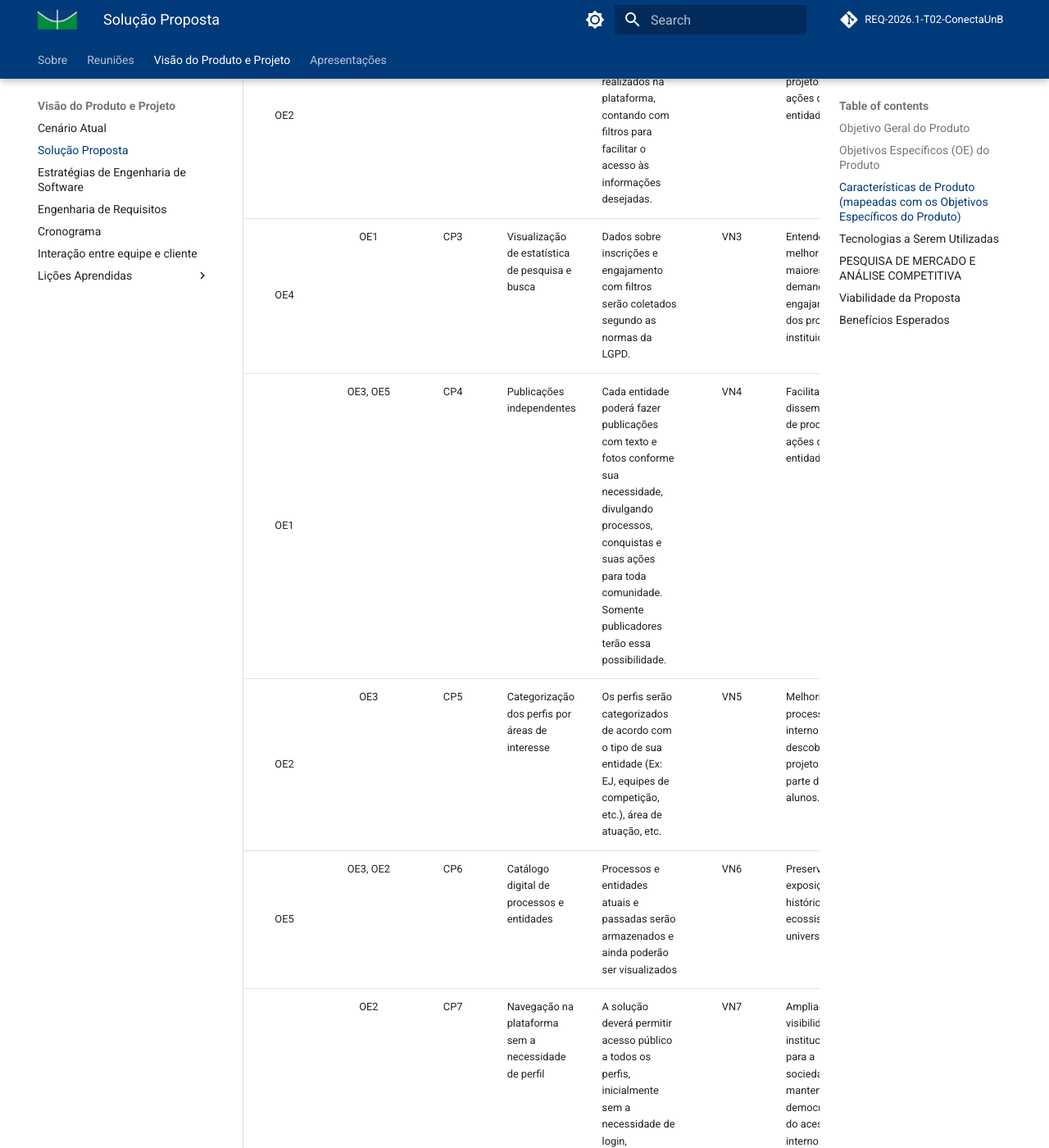
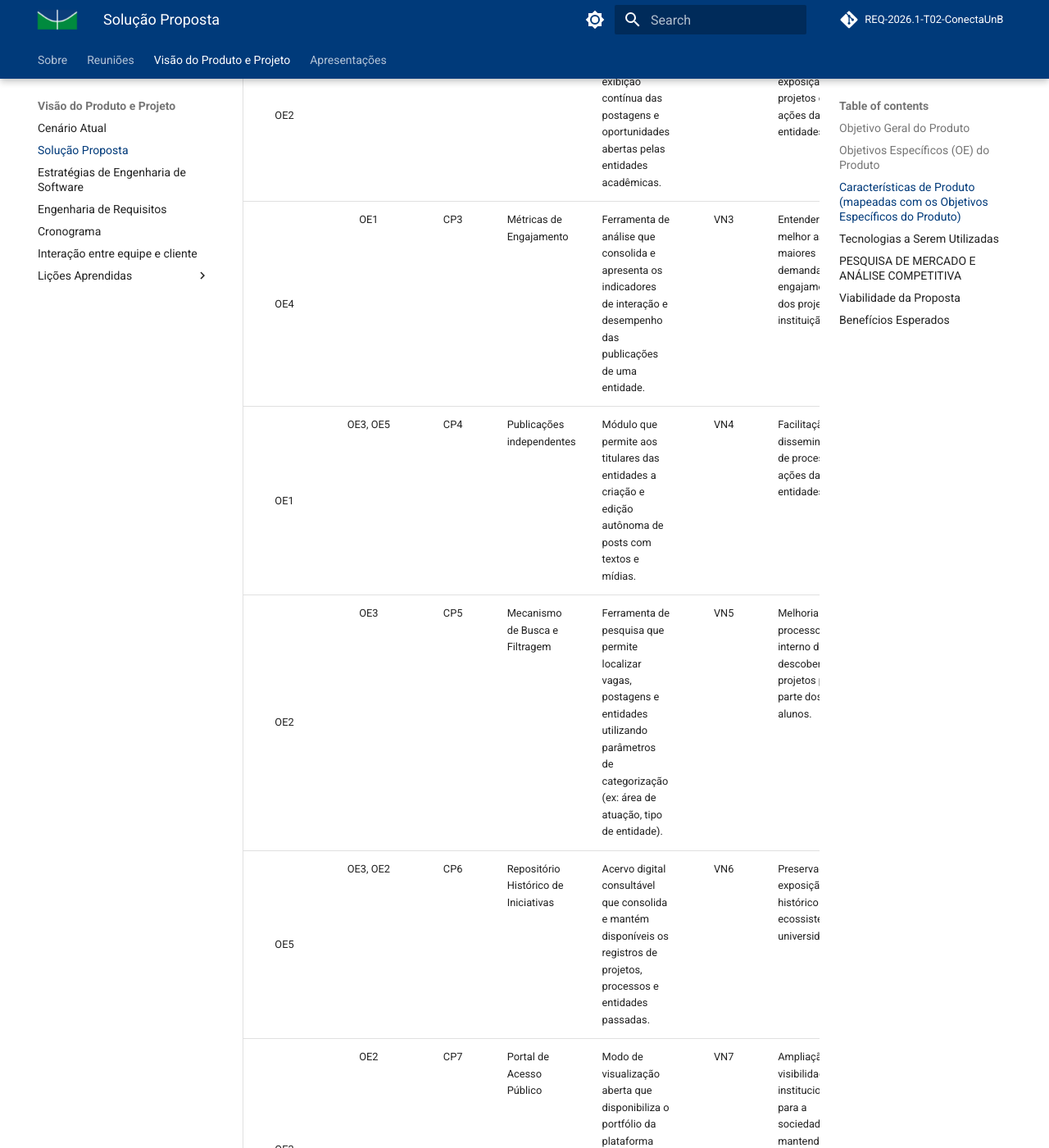
Before and after one commit to mdsreq-fga-unb/REQ-2026.1-T02-ConectaUnB, an MkDocs documentation site: the page built from docs/visaoDeProdutoProjeto/solucaoProposta.md, in a window 1280 px wide and 1400 px high, scrolled down 1212 px. Shown: the whole window at 82% size. Built offline with MkDocs 1.6.1 and Material for MkDocs 9.7.7, drawn with Linux system fonts in a browser that asks for light colours; comment, search, counter and statistics services are not loaded; some of the changed text lies outside the part shown.

Commit message:
docs: reescrita das caractersticas de negócio

```diff
--- a/docs/visaoDeProdutoProjeto/solucaoProposta.md
+++ b/docs/visaoDeProdutoProjeto/solucaoProposta.md
@@ -16,13 +16,13 @@
 
 | OE principal | Contribuição secundária | ID | Característica | Descrição resumida | ID | Valor de negócio (VN) principal |
 | :---: | :---: | :---: | :--- | :--- | :---: | :--- |
-| OE1 | OE5, OE3 | CP1 | Perfil individual para cada entidade e usuário | Cada entidade contará com um perfil o qual trará todos os processos seletivos em aberto, projetos antigos e publicações anteriores. | VN1 | Divulgação padronizada das entidades da instituição. |
-| OE2 | OE3, OE1 | CP2 | Feed de visualização | Um feed para visualização dos posts realizados na plataforma, contando com filtros para facilitar o acesso às informações desejadas. | VN2 | Melhoria no processo de exposição de projetos e ações das entidades. |
-| OE4 | OE1 | CP3 | Visualização de estatística de pesquisa e busca | Dados sobre inscrições e engajamento com filtros serão coletados segundo as normas da LGPD. | VN3 | Entender melhor as maiores demandas e o engajamento dos projetos da instituição. |
-| OE1 | OE3, OE5 | CP4 | Publicações independentes | Cada entidade poderá fazer publicações com texto e fotos conforme sua necessidade, divulgando processos, conquistas e suas ações para toda comunidade. Somente publicadores terão essa possibilidade. | VN4 | Facilitação na disseminação de processos e ações das entidades. |
-| OE2 | OE3 | CP5 | Categorização dos perfis por áreas de interesse | Os perfis serão categorizados de acordo com o tipo de sua entidade (Ex: EJ, equipes de competição, etc.), área de atuação, etc. | VN5 | Melhoria do processo interno de descoberta de projetos por parte dos alunos. |
-| OE5 | OE3, OE2 | CP6 | Catálogo digital de processos e entidades | Processos e entidades atuais e passadas serão armazenados e ainda poderão ser visualizados | VN6 | Preservação e exposição do histórico do ecossistema da universidade. |
-| OE3 | OE2 | CP7 | Navegação na plataforma sem a necessidade de perfil | A solução deverá permitir acesso público a todos os perfis, inicialmente sem a necessidade de login, permitindo visibilidade e democratizando o acesso às informações. Sendo necessário fazer login somente se o usuário quiser interagir ou participar de algum processo. | VN7 | Ampliação da visibilidade institucional para a sociedade, mantendo a democratização do acesso interno. |
+| OE1 | OE5, OE3 | CP1 | Módulo de Perfis Institucionais | Espaço centralizado dedicado para que cada entidade crie, gerencie e exiba suas informações, processos seletivos e projetos. | VN1 | Divulgação padronizada das entidades da instituição. |
+| OE2 | OE3, OE1 | CP2 | Feed de visualização | Interface dinâmica para exibição contínua das postagens e oportunidades abertas pelas entidades acadêmicas.  | VN2 | Melhoria no processo de exposição de projetos e ações das entidades. |
+| OE4 | OE1 | CP3 | Métricas de Engajamento | Ferramenta de análise que consolida e apresenta os indicadores de interação e desempenho das publicações de uma entidade. | VN3 | Entender melhor as maiores demandas e o engajamento dos projetos da instituição. |
+| OE1 | OE3, OE5 | CP4 | Publicações independentes |  Módulo que permite aos titulares das entidades a criação e edição autônoma de posts com textos e mídias. | VN4 | Facilitação na disseminação de processos e ações das entidades. |
+| OE2 | OE3 | CP5 | Mecanismo de Busca e Filtragem | Ferramenta de pesquisa que permite localizar vagas, postagens e entidades utilizando parâmetros de categorização (ex: área de atuação, tipo de entidade). | VN5 | Melhoria do processo interno de descoberta de projetos por parte dos alunos. |
+| OE5 | OE3, OE2 | CP6 | Repositório Histórico de Iniciativas | Acervo digital consultável que consolida e mantém disponíveis os registros de projetos, processos e entidades passadas. | VN6 | Preservação e exposição do histórico do ecossistema da universidade. |
+| OE3 | OE2 | CP7 | Portal de Acesso Público | Modo de visualização aberta que disponibiliza o portfólio da plataforma para visitantes externos sem a exigência de autenticação prévia. | VN7 | Ampliação da visibilidade institucional para a sociedade, mantendo a democratização do acesso interno. |
 
 ## Tecnologias a Serem Utilizadas
 
```
